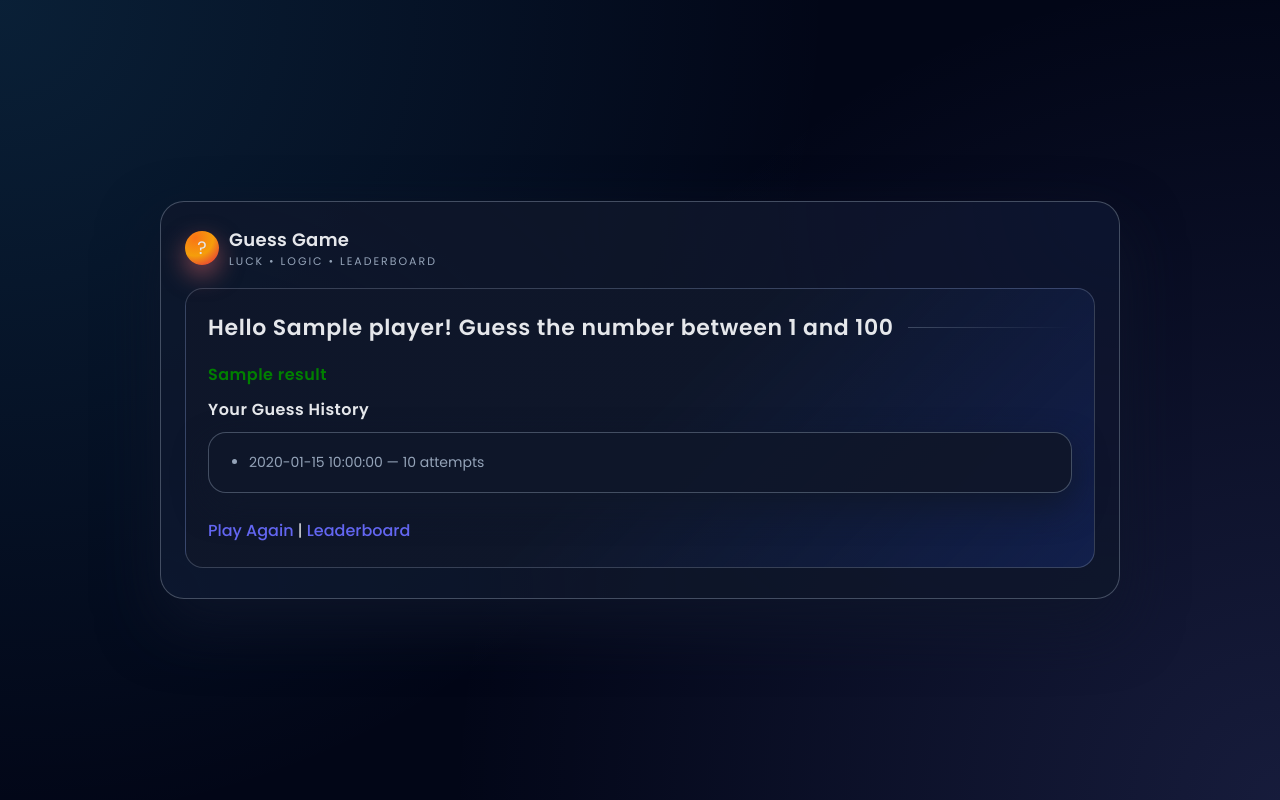
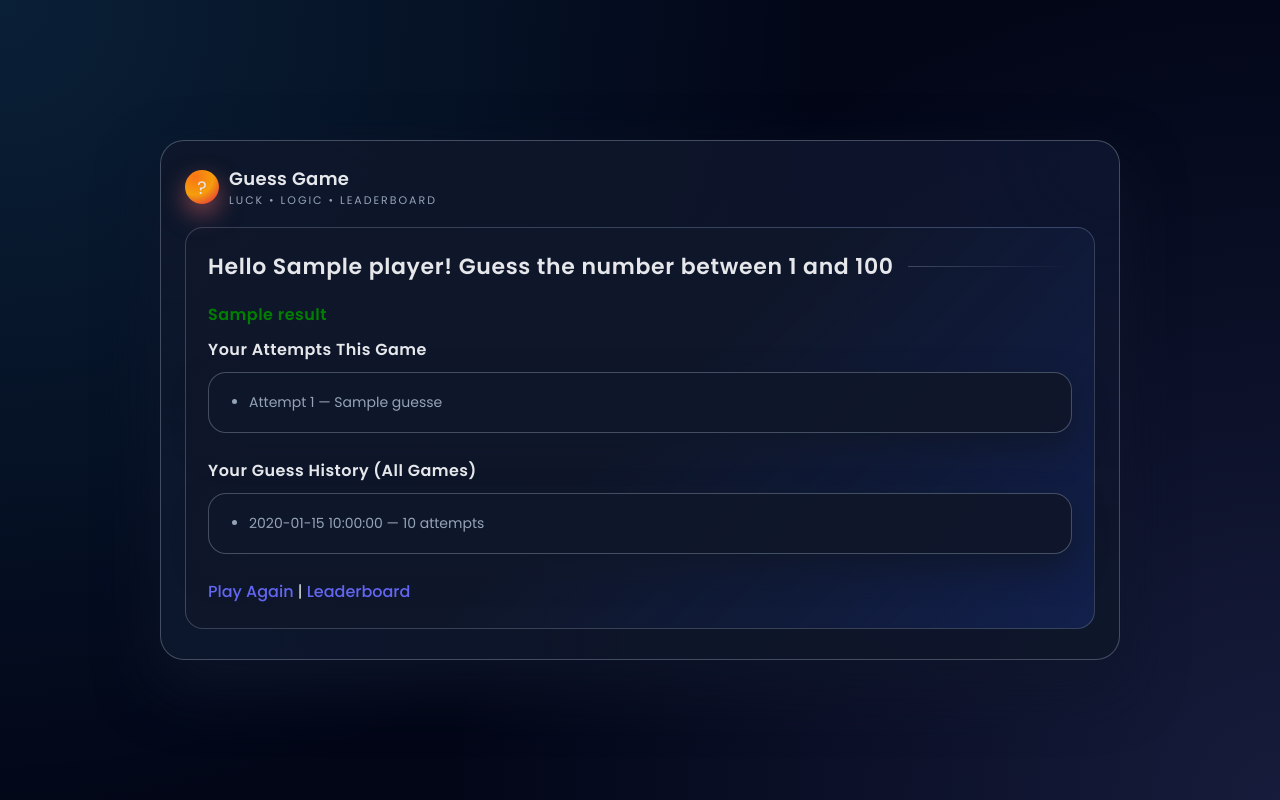
Before and after one commit to Priyanshu-Pokhariya-Dev/NumberGuessingUI, a Flask app: template templates/game.html in a window 1280 px wide. Run offline with Flask 3, Linux system fonts and the light colour scheme; the template is opened without the code that fills it: most values are stand-ins (such as "Sample title", 1, 10 or a date in 2020).

Commit message:
Update game.html

```diff
--- a/templates/game.html
+++ b/templates/game.html
@@ -4,13 +4,33 @@
 <h2>Hello {{ player }}! Guess the number between 1 and 100</h2>
 
 {% if result %}
+<!-- 🎉 GAME FINISHED -->
 <h3 style="color:green;">{{ result }}</h3>
 
-<h3>Your Guess History</h3>
+{% if message %}
+<p>{{ message | safe }}</p>
+{% endif %}
+
+{% if guesses and guesses|length > 0 %}
+<h3>Your Attempts This Game</h3>
+<div class="box">
+    <ul>
+        {% for g in guesses %}
+        <li>Attempt {{ loop.index }} — {{ g }}</li>
+        {% endfor %}
+    </ul>
+</div>
+{% endif %}
+
+<br>
+
+<h3>Your Guess History (All Games)</h3>
 <div class="box">
     <ul>
         {% for h in history %}
-        <li>{{ h.date.strftime("%Y-%m-%d %H:%M:%S") }} — {{ h.attempts }} attempts</li>
+        <li>
+            {{ h.date.strftime("%Y-%m-%d %H:%M:%S") }} — {{ h.attempts }} attempts
+        </li>
         {% endfor %}
     </ul>
 </div>
@@ -20,6 +40,7 @@
 <a href="/leaderboard">Leaderboard</a>
 
 {% else %}
+<!-- 🎮 GAME IN PROGRESS -->
 
 <div class="box">
     <form method="POST">
@@ -28,8 +49,22 @@
     </form>
 </div>
 
+{% if message %}
 <p>{{ message | safe }}</p>
+{% endif %}
+
 <p>Attempts: {{ attempts }}</p>
+
+{% if guesses and guesses|length > 0 %}
+<div class="box">
+    <h3>Your Attempts So Far</h3>
+    <ul>
+        {% for g in guesses %}
+        <li>Attempt {{ loop.index }} — {{ g }}</li>
+        {% endfor %}
+    </ul>
+</div>
+{% endif %}
 
 {% endif %}
 
```
